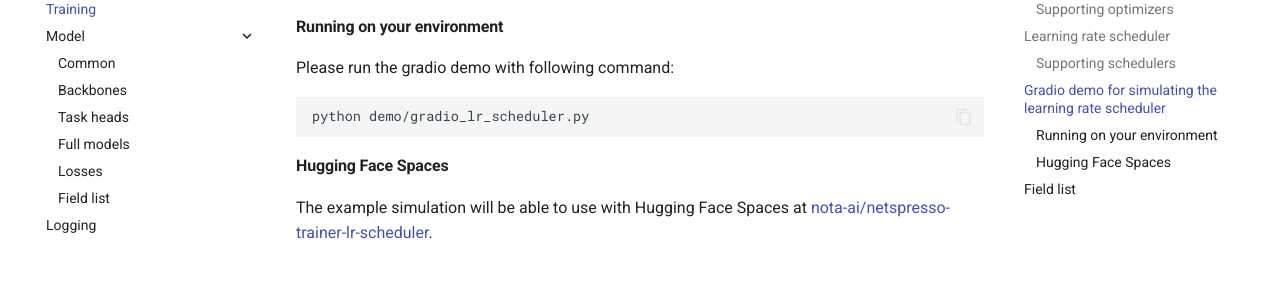
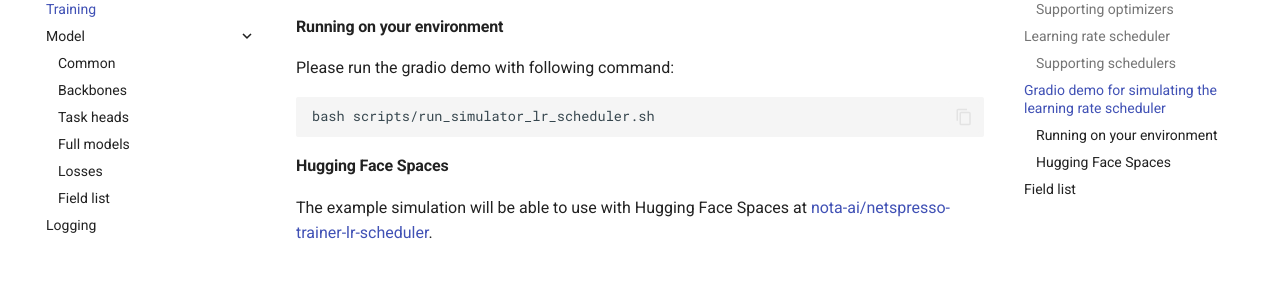
Before and after one commit to Nota-NetsPresso/netspresso-trainer, an MkDocs documentation site: the page built from docs/components/training.md, in a window 1280 px wide and 900 px high, scrolled down 1603 px. Shown: the part 153-444 px from the top of the window. Built offline with MkDocs 1.6.1 and Material for MkDocs 9.7.7, drawn with Linux system fonts in a browser that asks for light colours; emoji names are drawn with the system emoji font; comment, search, counter and statistics services are not loaded.

Commit message:
#179 update running commands in docs

````diff
--- a/docs/components/training.md
+++ b/docs/components/training.md
@@ -46,7 +46,7 @@ By copying the training configuration into the simulator, users can see how the
 Please run the gradio demo with following command:
 
 ```
-python demo/gradio_lr_scheduler.py
+bash scripts/run_simulator_lr_scheduler.sh
 ```
 
 #### Hugging Face Spaces
````
Also changed, not shown: docs/components/augmentation.md (+1 -1 lines).
